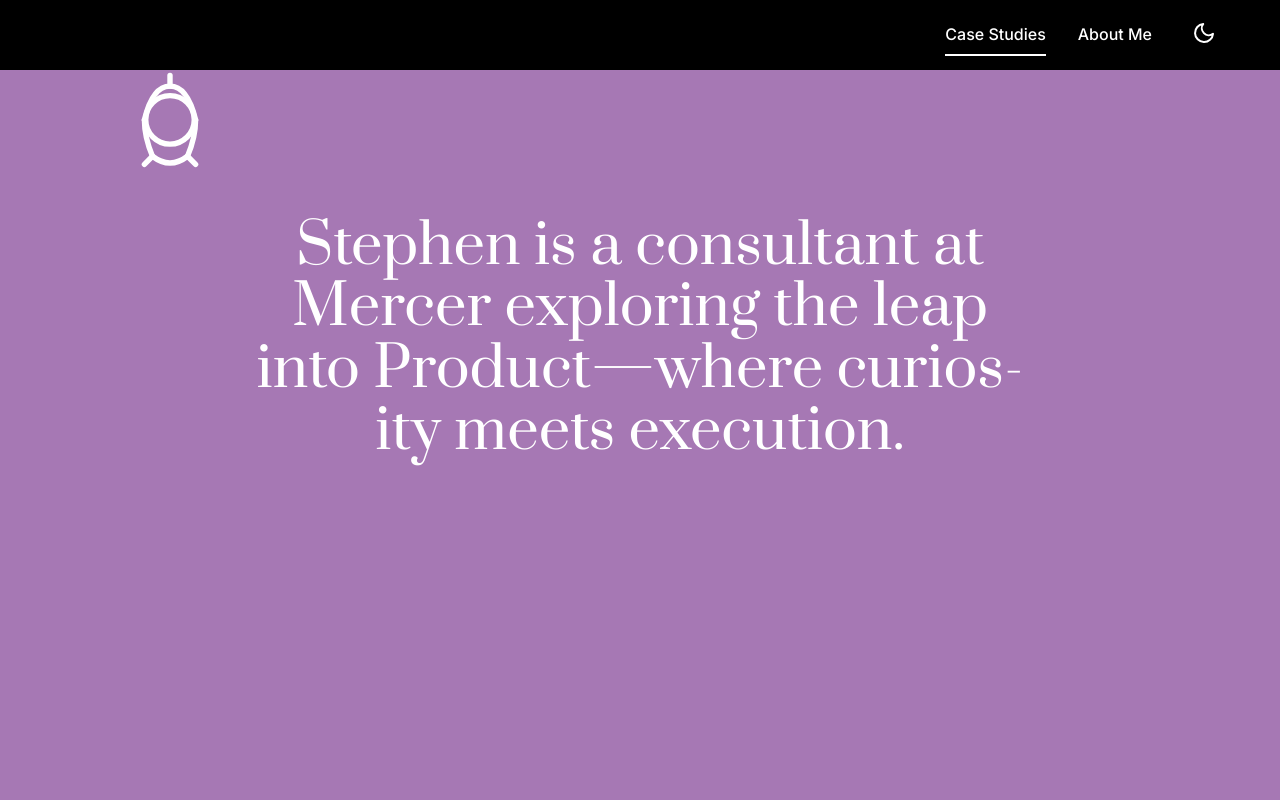
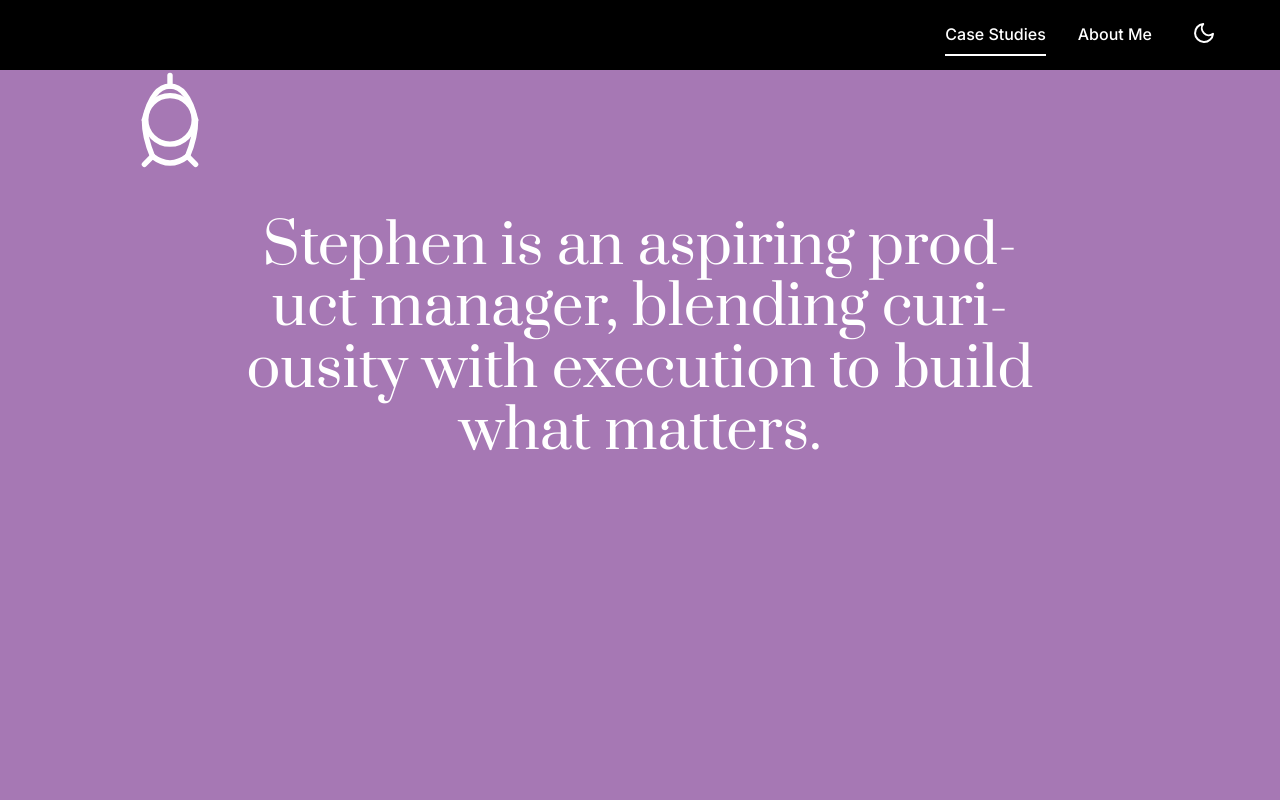
Before and after one commit to stephmartinezhamilton/first-sight, a React (Create React App) app: page /case-studies in a window 1280 px wide. Shown: the top 800 px of the page. Built offline with nearby package versions, Linux system fonts and the light colour scheme.

Commit message:
update: clarify hero title text location and documentation

```diff
--- a/src/pages/CaseStudies.tsx
+++ b/src/pages/CaseStudies.tsx
@@ -76,7 +76,7 @@
         <div className="hero-container">
           <div className="hero-content">
             <h1 className="hero-title" style={{ fontWeight: 200 }}>
-              Stephen is a consultant at <span className="highlight">Mercer</span> exploring the leap into <span className="highlight">Product</span>—where curiosity meets execution.
+              Stephen is an aspiring product manager, blending curiousity with execution to build what matters.
             </h1>
           </div>
         </div>
```
